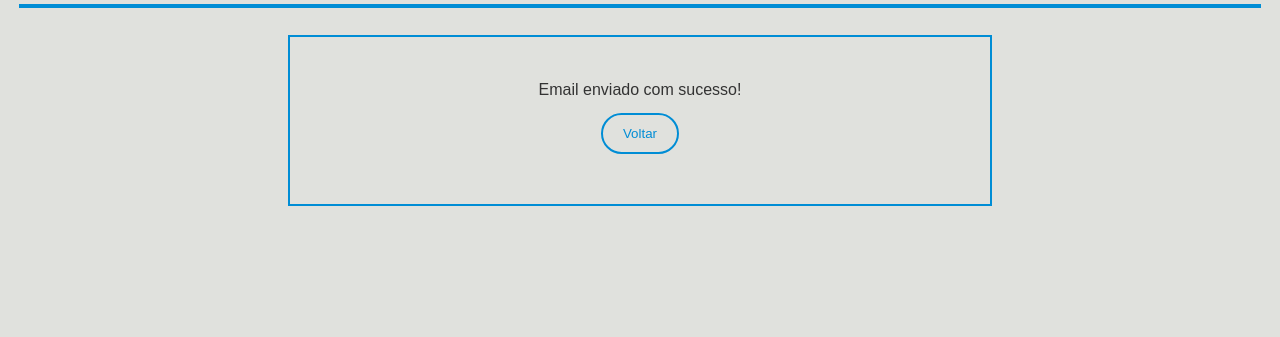
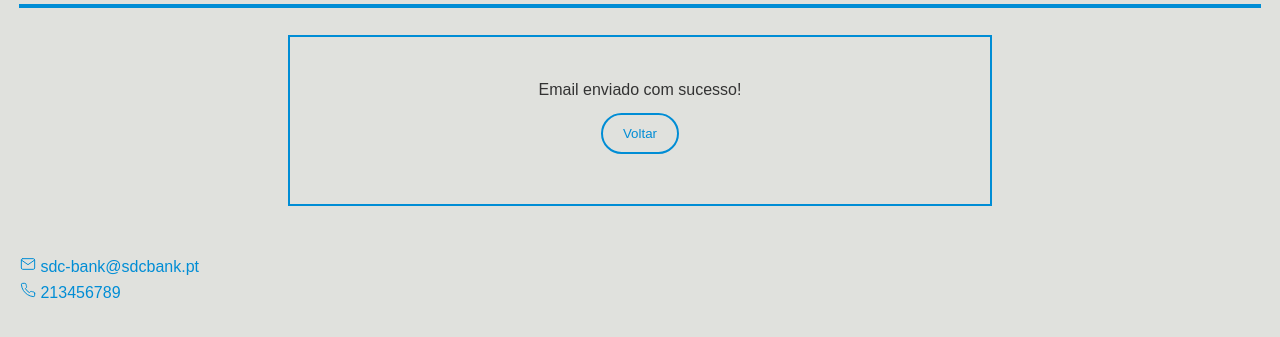
Before and after one commit to sfd-sdc/ProjInt, a Flask app: page /sendEmail in a window 1280 px wide. Shown: the part 71-408 px from the top of the page. Run offline with Flask 3, Linux system fonts and the light colour scheme.

Commit message:
Footer adicionado às páginas

```diff
--- a/flaskr/static/css/style.css
+++ b/flaskr/static/css/style.css
@@ -543,3 +543,8 @@ details > summary {
         margin-top: 20px;
     }
 }
+
+footer {
+    margin-top: 50px;
+    color: #008dd5;
+}
--- a/flaskr/templates/base.html
+++ b/flaskr/templates/base.html
@@ -14,5 +14,12 @@
         <hr>
             {% block content %}
             {% endblock %}
+        <footer>
+            <svg xmlns="http://www.w3.org/2000/svg" width="16" height="16" viewBox="0 0 24 24" fill="none" stroke="#008dd5" stroke-width="1.5" stroke-linecap="round" stroke-linejoin="round"><path d="M4 4h16c1.1 0 2 .9 2 2v12c0 1.1-.9 2-2 2H4c-1.1 0-2-.9-2-2V6c0-1.1.9-2 2-2z"></path><polyline points="22,6 12,13 2,6"></polyline></svg>
+            sdc-bank@sdcbank.pt
+            <br>
+            <svg xmlns="http://www.w3.org/2000/svg" width="16" height="16" viewBox="0 0 24 24" fill="none" stroke="#008dd5" stroke-width="1.5" stroke-linecap="round" stroke-linejoin="round"><path d="M22 16.92v3a2 2 0 0 1-2.18 2 19.79 19.79 0 0 1-8.63-3.07 19.5 19.5 0 0 1-6-6 19.79 19.79 0 0 1-3.07-8.67A2 2 0 0 1 4.11 2h3a2 2 0 0 1 2 1.72 12.84 12.84 0 0 0 .7 2.81 2 2 0 0 1-.45 2.11L8.09 9.91a16 16 0 0 0 6 6l1.27-1.27a2 2 0 0 1 2.11-.45 12.84 12.84 0 0 0 2.81.7A2 2 0 0 1 22 16.92z"></path></svg>
+            213456789
+        </footer>
     </body>
 </html>
```
